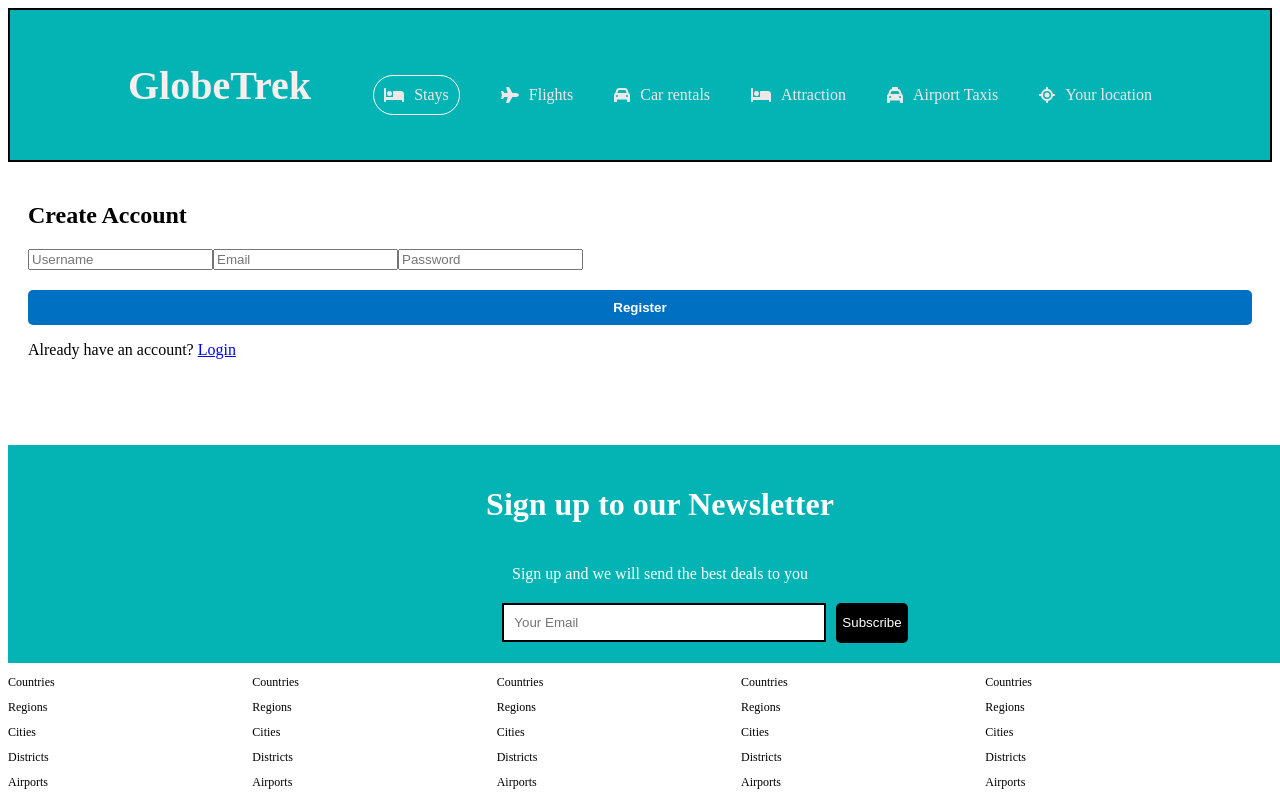
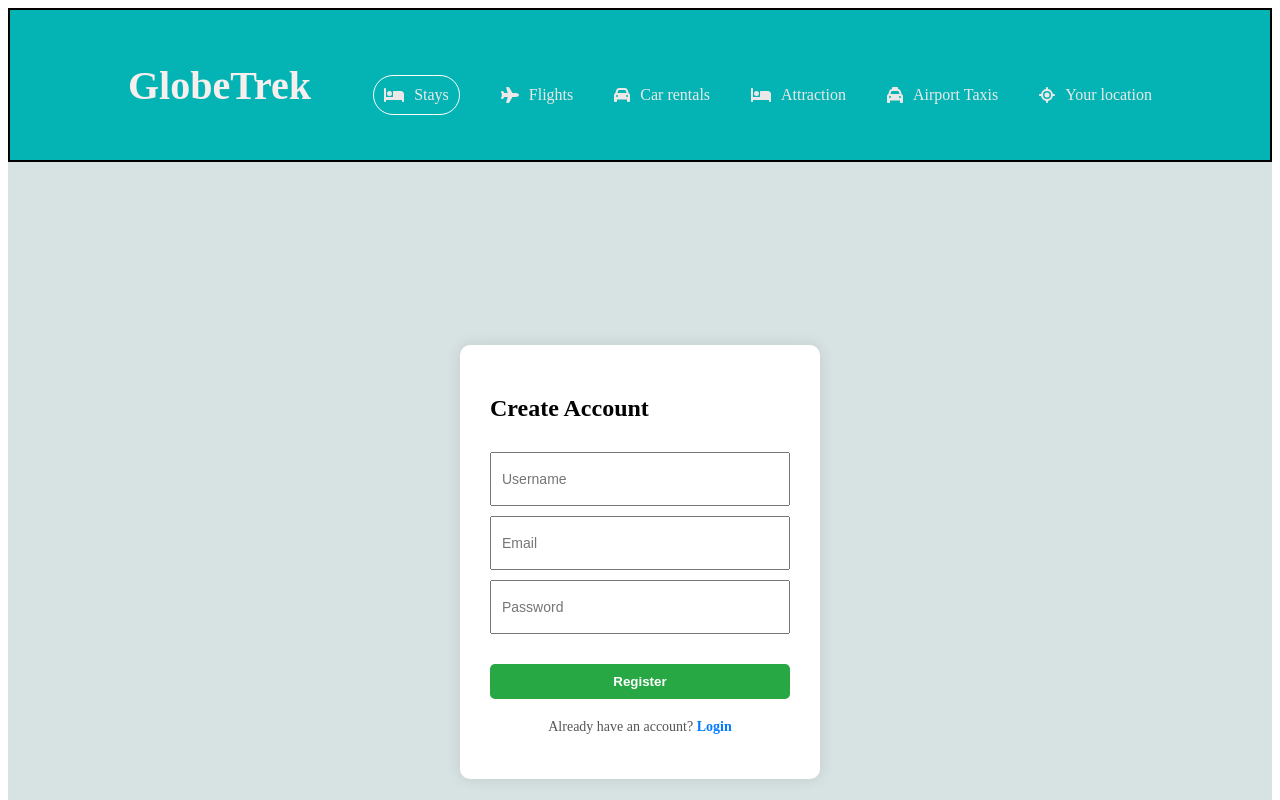
Before and after one commit to par2hibATU/GlobeTrek_FinalProject, a React (Create React App) app in the folder client/: page /register in a window 1280 px wide. Shown: the top 800 px of the page. Built offline with nearby package versions, Linux system fonts and the light colour scheme.

Commit message:
css styling is added for the registration

```diff
--- a/client/src/pages/register/register.css
+++ b/client/src/pages/register/register.css
@@ -0,0 +1,60 @@
+.register {
+    height: 100vh;
+    display: flex;
+    align-items: center;
+    justify-content: center;
+  }
+
+  .rContainer {
+    display: flex;
+    flex-direction: column;
+    gap: 10px;
+    padding: 30px;
+    background-color: white;
+    border-radius: 10px;
+    box-shadow: 0px 0px 15px rgba(0, 0, 0, 0.1);
+    width: 300px;
+  }
+
+  .rInput {
+    height: 30px;
+    padding: 10px;
+    font-size: 14px;
+  }
+
+  .rButton {
+    border: none;
+    padding: 10px;
+    background-color: #28a745;
+    color: white;
+    font-weight: bold;
+    cursor: pointer;
+    border-radius: 5px;
+  }
+
+  .rButton:hover {
+    background-color: #218838;
+  }
+
+  .error {
+    color: red;
+    font-size: 14px;
+    text-align: center;
+  }
+
+  .loginText {
+    margin-top: 10px;
+    font-size: 14px;
+    color: #555;
+    text-align: center;
+  }
+
+  .loginText a {
+    color: #007bff;
+    text-decoration: none;
+    font-weight: bold;
+  }
+
+  .loginText a:hover {
+    text-decoration: underline;
+  }
```
